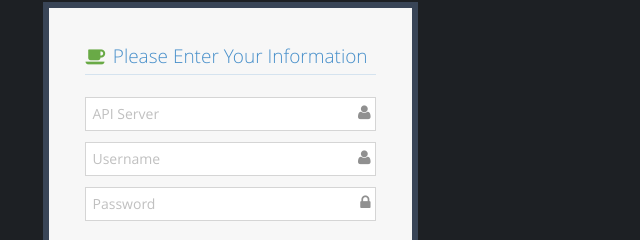
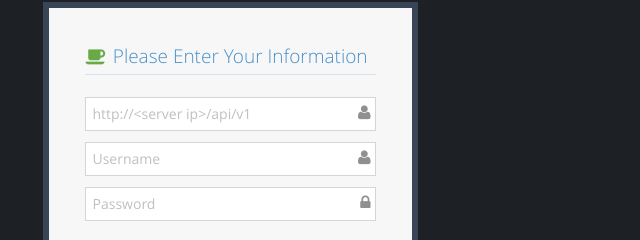
Before and after one commit to bocabaton/orchestra-ui, a plain HTML site: page login.html in a window 1280 px wide. Shown: the part 99-339 px from the top of the page, 409-1049 px from the left. Drawn offline with Linux system fonts and the light colour scheme; some packages are replaced by stand-ins of ours; a script that the page names is missing.

Commit message:
Update Helper string
Signed-off-by: Choonho Son <choonho.son@gmail.com>

```diff
--- a/login.html
+++ b/login.html
@@ -67,7 +67,7 @@
 
                                                     <label class="block clearfix">
                                                         <span class="block input-icon input-icon-right">
-                                                            <input type="text" id="api_server" class="form-control" placeholder="API Server" />
+                                                            <input type="text" id="api_server" class="form-control" placeholder="http://<server ip>/api/v1" />
                                                             <i class="ace-icon fa fa-user"></i>
                                                         </span>
                                                     </label>
```
